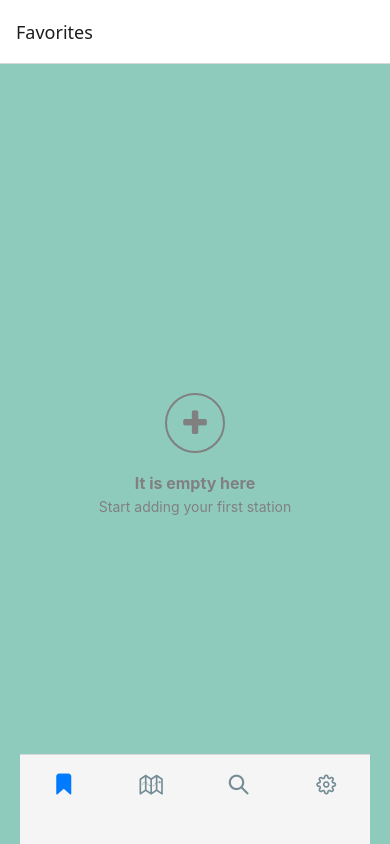
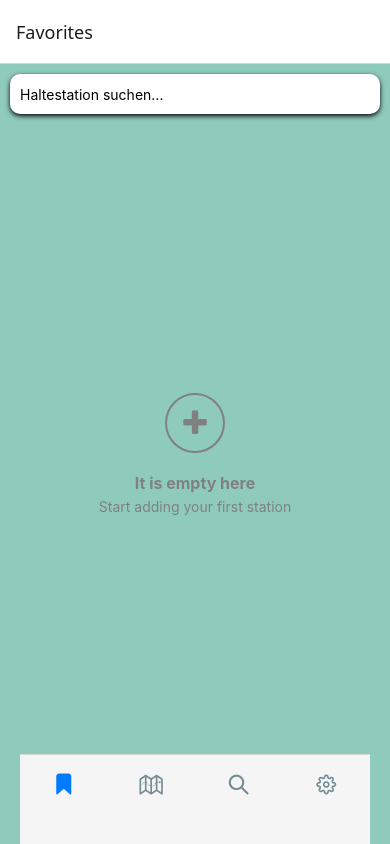
Before and after one commit to Mimo2097/TramApp, a React Native app: screen / in a window 390 px wide. Built offline with nearby package versions, Linux system fonts and the light colour scheme.

Commit message:
Added SerachBar

```diff
--- a/screens/favorites.js
+++ b/screens/favorites.js
@@ -7,6 +7,12 @@ const Favorites= ({navigation, favorites, addFavorite, removeFavorite}) => {
   return (
 
     <View style={styles.container}>
+      <TextInput
+            style={styles.searchBar}
+            placeholder="Haltestation suchen..."
+            value={search}
+            onChangeText={(text) => setSearch(text)} // Ruft die Filterfunktion auf
+          />
       {favorites.length === 0? (
         <>
         <TouchableOpacity style={styles.addButton} onPress={addFavorite}>
@@ -17,12 +23,7 @@ const Favorites= ({navigation, favorites, addFavorite, removeFavorite}) => {
         </>
       ): (
         <>
-          <TextInput
-            style={styles.searchBar}
-            placeholder="Haltestation suchen..."
-            value={search}
-            onChangeText={(text) => setSearch(text)} // Ruft die Filterfunktion auf
-          />
+
           <FlatList
             data={favorites}
             keyExtractor={(item) => item.id.toString()}
```
